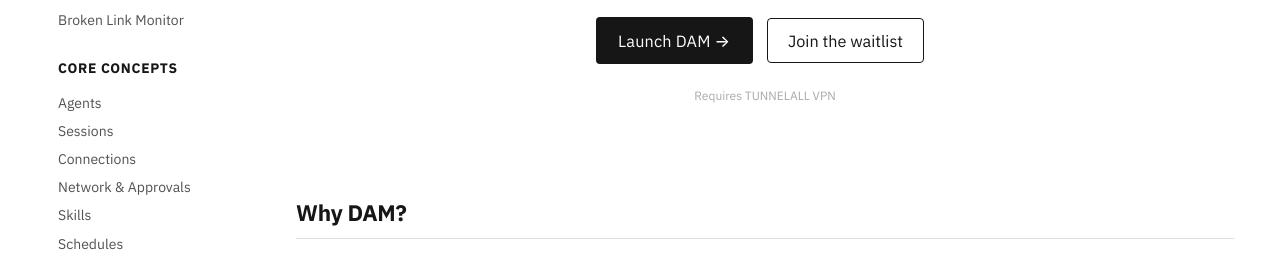
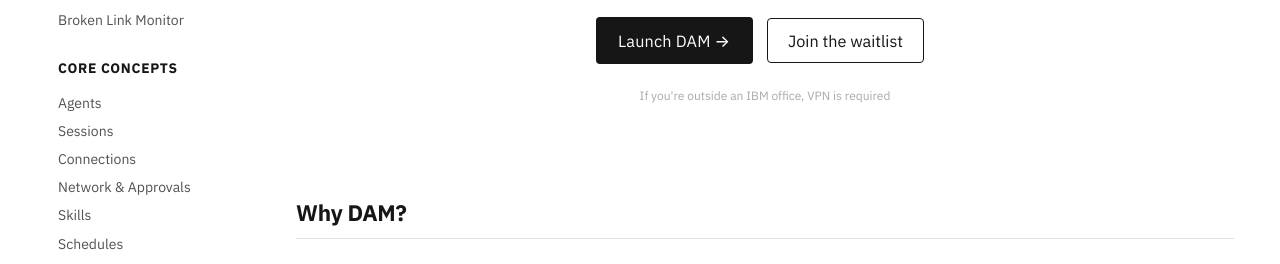
Before and after one commit to dam-agents/docs, an MkDocs documentation site: the page built from docs/index.md, in a window 1280 px wide. Shown: the part 292-556 px from the top of the page. Built offline with MkDocs 1.6.1 and Material for MkDocs 9.7.7, drawn with Linux system fonts in a browser that asks for light colours.

Commit message:
docs: reword the home page VPN note (#73)
* docs: reword the home page VPN note

Replace the terse "Requires TUNNELALL VPN" note under the hero buttons with
plain guidance: VPN is required when you're outside an IBM office. Same link
target, same styling.

Assisted-by: Claude claude-fable-5 <noreply@anthropic.com>

* docs: drop the link from the home page VPN note

The note is now plain text, so the .vpn-note anchor styling is dead too.

Assisted-by: Claude claude-fable-5 <noreply@anthropic.com>

```diff
--- a/docs/index.md
+++ b/docs/index.md
@@ -12,7 +12,7 @@ Shared infrastructure for AI-native engineering and research — run agents cont
 [Launch DAM →](https://ibm.biz/dam-agents){:target="_blank" .md-button .md-button--primary}
 [Join the waitlist](https://ibm.biz/dam-waitlist){:target="_blank" .md-button}
 
-<small class="vpn-note">[Requires TUNNELALL VPN](https://w3.ibm.com/#/support/article/troubleshoot_secure/connect_issue){:target="_blank"}</small>
+<small class="vpn-note">If you're outside an IBM office, VPN is required</small>
 
 </div>
 
--- a/docs/stylesheets/extra.css
+++ b/docs/stylesheets/extra.css
@@ -292,16 +292,6 @@
   font-size: 0.6rem;
   color: #8d8d8d;
   margin-top: 0.25rem;
-}
-
-.vpn-note a {
-  color: #8d8d8d !important;
-  font-weight: 400 !important;
-  text-decoration: underline;
-}
-
-.vpn-note a:hover {
-  color: #161616 !important;
 }
 
 /* Cards grid */
```
